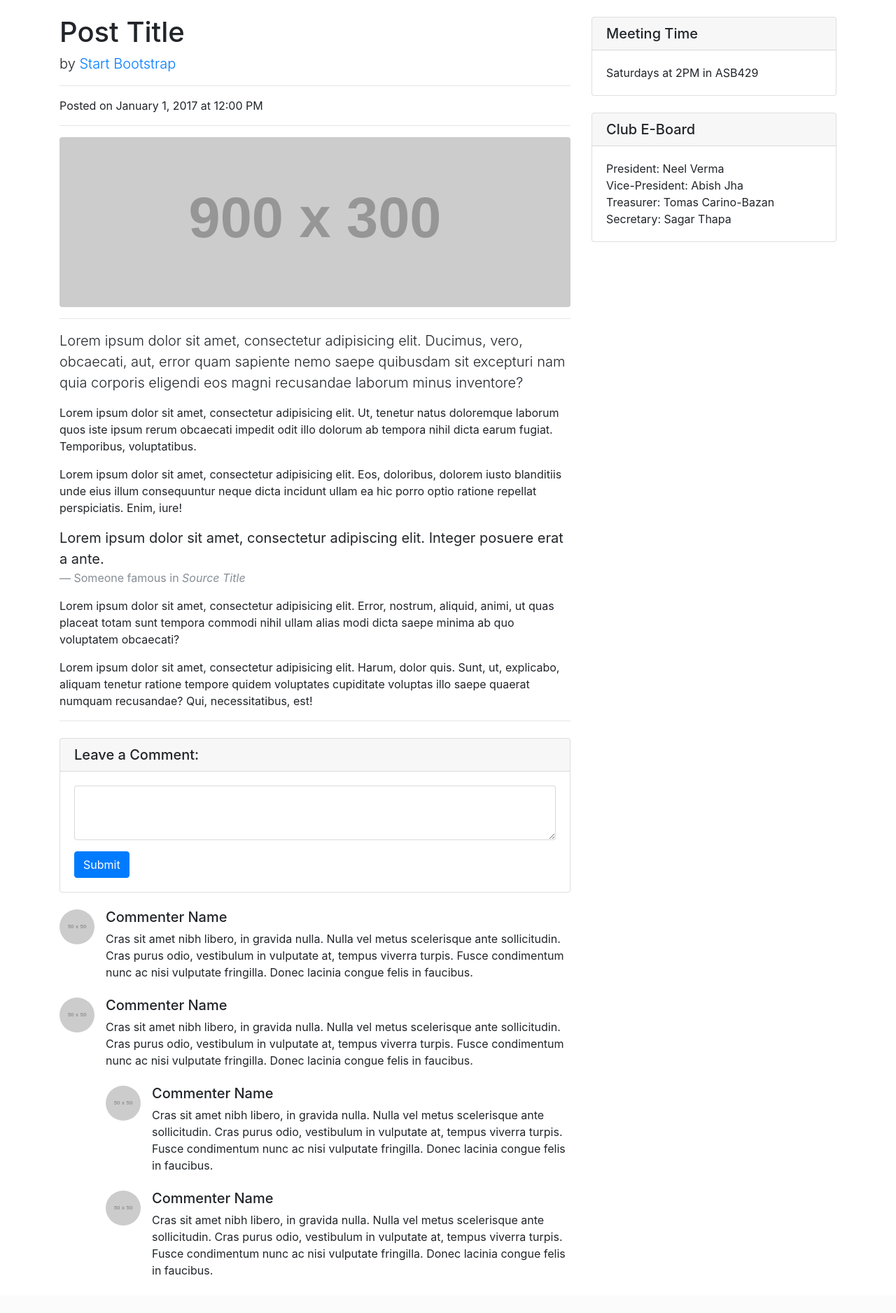
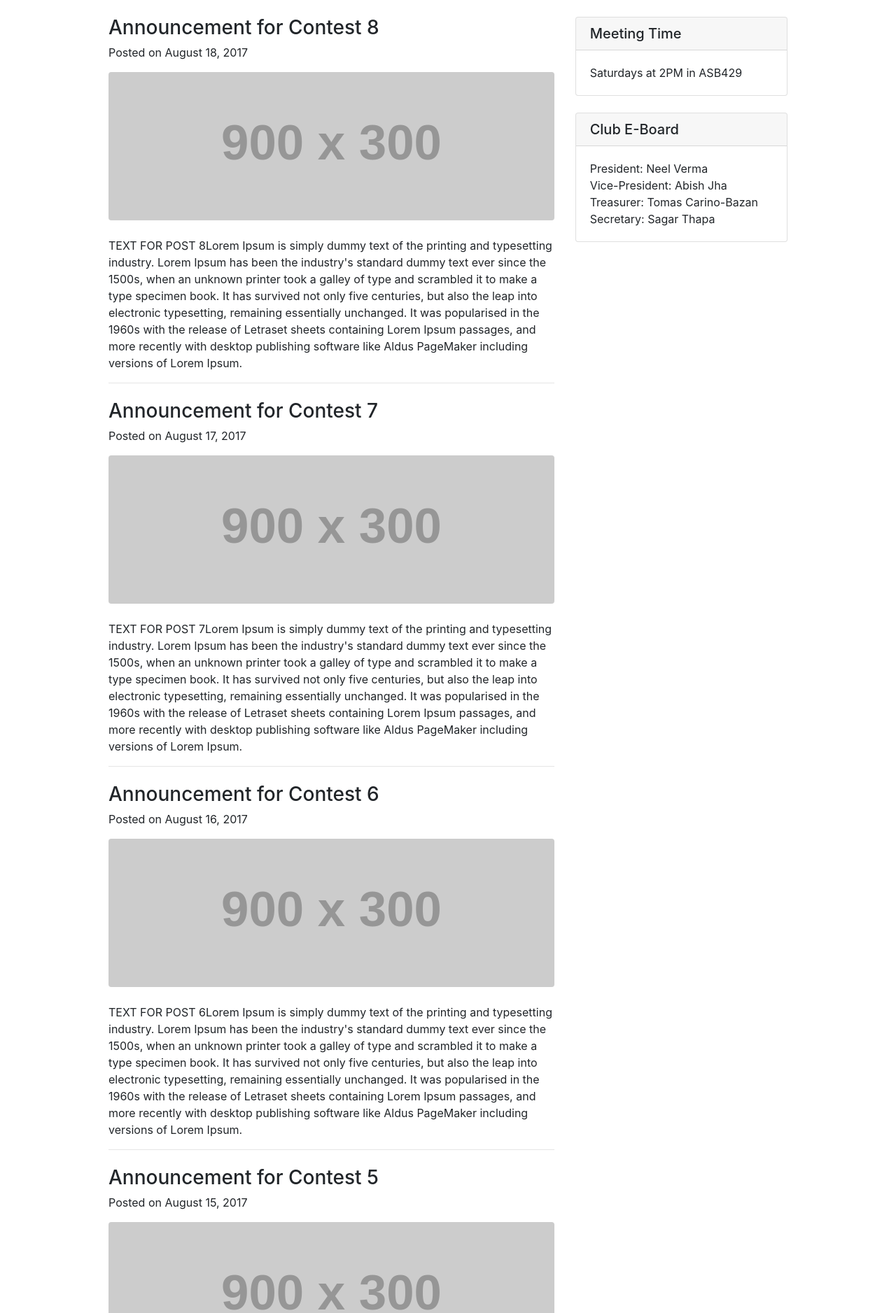
Before and after one commit to satirmo/Competitive-Programming-Club-Website, a Flask app: page / in a window 1280 px wide. Shown: the part 56-1933 px from the top of the page at 70% size. Before the commit the page ends 1879 px from the top, so only its background shows below. Run offline with Flask 2, Linux system fonts and the light colour scheme; data comes from the database, SQL or seed files in the repository; both versions use the stored data as it was after the commit; grey boxes labelled with a size stand in for pictures from a placeholder-image service; parts of the project's set-up code (start-up, migrations or seed data) failed here and were passed over; some libraries are stand-ins or nearby versions.

Commit message:
Modify home page

```diff
--- a/app.py
+++ b/app.py
@@ -10,7 +10,27 @@ app = Flask( __name__ );
 
 @app.route( "/", methods = [ "GET" ] )
 def index() :
-	return render_template( "index.html" );
+	connection = sql.connect( "database.db" );
+	connection.row_factory = sql.Row;
+
+	cursor = connection.cursor();
+
+	cursor.execute( "SELECT * FROM announcements" );
+	tmpAnnouncements = sorted( cursor.fetchall(), key = lambda tup: tup[2], reverse = True );
+
+	announcements = [];
+
+	for tmpAnnouncement in tmpAnnouncements :
+		if tmpAnnouncement[3] == 1 :
+			announcement = dict( tmpAnnouncement );
+			announcement['fecha'] = utilityFunctions.convertToTextDate( announcement['fecha'] );
+
+			announcements.append( announcement );
+
+		if len( announcements ) == 5 :
+			break;
+
+	return render_template( "index.html", announcements = announcements );
 
 @app.route( "/layout/", methods = [ "GET" ] )
 def layout() :
@@ -164,7 +184,7 @@ if __name__ == '__main__':
 	app.config["MAIL_USE_SSL"] = True
 	app.config['MAIL_USE_TLS'] = False
 	app.config["MAIL_USERNAME"] = 'tshurehog@gmail.com'
-	app.config["MAIL_PASSWORD"] = 'tshurehog1'
+	app.config["MAIL_PASSWORD"] = 'thisistotallymypassword'
 	mail.init_app(app)
 
 	app.run(debug = True, port = 5001 )
--- a/templates/contest.html
+++ b/templates/contest.html
@@ -10,7 +10,7 @@
 {% endblock %}
 
 {% block content %}
-    <div class="container" style="max-width:1000px">
+    <div class="container">
         <!-- Title -->
         <h1 class="mt-4">{{ contest['title'] }}</h1>
 
--- a/templates/index.html
+++ b/templates/index.html
@@ -10,87 +10,21 @@
 {% block content %}
     <div class="row">
         <div class="col-lg-8">
-            <!-- Title -->
-            <h1 class="mt-4">Post Title</h1>
+            {% for announcement in announcements %}
+                <h3 class="mt-4">{{ announcement['title'] }}</h3>
 
-            <!-- Author -->
-            <p class="lead">by <a href="#">Start Bootstrap</a></p>
+                <!-- Date/Time -->
+                <p>Posted on {{ announcement['fecha'] }}</p>
 
-            <hr>
+                <img class="img-fluid rounded" src="http://placehold.it/900x300" alt="">
 
-            <!-- Date/Time -->
-            <p>Posted on January 1, 2017 at 12:00 PM</p>
+                <br style="clear:both">
+                <br>
 
-            <hr>
+                <p>{{ announcement['post'] }}</p>
 
-            <!-- Preview Image -->
-            <img class="img-fluid rounded" src="http://placehold.it/900x300" alt="">
-
-            <hr>
-
-            <!-- Post Content -->
-            <p class="lead">Lorem ipsum dolor sit amet, consectetur adipisicing elit. Ducimus, vero, obcaecati, aut, error quam sapiente nemo saepe quibusdam sit excepturi nam quia corporis eligendi eos magni recusandae laborum minus inventore?</p>
-
-            <p>Lorem ipsum dolor sit amet, consectetur adipisicing elit. Ut, tenetur natus doloremque laborum quos iste ipsum rerum obcaecati impedit odit illo dolorum ab tempora nihil dicta earum fugiat. Temporibus, voluptatibus.</p>
-
-            <p>Lorem ipsum dolor sit amet, consectetur adipisicing elit. Eos, doloribus, dolorem iusto blanditiis unde eius illum consequuntur neque dicta incidunt ullam ea hic porro optio ratione repellat perspiciatis. Enim, iure!</p>
-
-            <blockquote class="blockquote">
-                <p class="mb-0">Lorem ipsum dolor sit amet, consectetur adipiscing elit. Integer posuere erat a ante.</p>
-                <footer class="blockquote-footer">Someone famous in
-                    <cite title="Source Title">Source Title</cite>
-                </footer>
-            </blockquote>
-
-            <p>Lorem ipsum dolor sit amet, consectetur adipisicing elit. Error, nostrum, aliquid, animi, ut quas placeat totam sunt tempora commodi nihil ullam alias modi dicta saepe minima ab quo voluptatem obcaecati?</p>
-
-            <p>Lorem ipsum dolor sit amet, consectetur adipisicing elit. Harum, dolor quis. Sunt, ut, explicabo, aliquam tenetur ratione tempore quidem voluptates cupiditate voluptas illo saepe quaerat numquam recusandae? Qui, necessitatibus, est!</p>
-
-            <hr>
-
-            <!-- Comments Form -->
-            <div class="card my-4">
-                <h5 class="card-header">Leave a Comment:</h5>
-                <div class="card-body">
-                    <form>
-                        <div class="form-group">
-                            <textarea class="form-control" rows="3"></textarea>
-                        </div>
-                        <button type="submit" class="btn btn-primary">Submit</button>
-                    </form>
-                </div>
-            </div>
-
-            <!-- Single Comment -->
-            <div class="media mb-4">
-                <img class="d-flex mr-3 rounded-circle" src="http://placehold.it/50x50" alt="">
-                <div class="media-body">
-                    <h5 class="mt-0">Commenter Name</h5> Cras sit amet nibh libero, in gravida nulla. Nulla vel metus scelerisque ante sollicitudin. Cras purus odio, vestibulum in vulputate at, tempus viverra turpis. Fusce condimentum nunc ac nisi vulputate fringilla. Donec lacinia congue felis in faucibus.
-                </div>
-            </div>
-
-                        <!-- Comment with nested comments -->
-            <div class="media mb-4">
-                <img class="d-flex mr-3 rounded-circle" src="http://placehold.it/50x50" alt="">
-                <div class="media-body">
-                    <h5 class="mt-0">Commenter Name</h5> Cras sit amet nibh libero, in gravida nulla. Nulla vel metus scelerisque ante sollicitudin. Cras purus odio, vestibulum in vulputate at, tempus viverra turpis. Fusce condimentum nunc ac nisi vulputate fringilla. Donec lacinia congue felis in faucibus.
-
-                    <div class="media mt-4">
-                        <img class="d-flex mr-3 rounded-circle" src="http://placehold.it/50x50" alt="">
-                        <div class="media-body">
-                            <h5 class="mt-0">Commenter Name</h5> Cras sit amet nibh libero, in gravida nulla. Nulla vel metus scelerisque ante sollicitudin. Cras purus odio, vestibulum in vulputate at, tempus viverra turpis. Fusce condimentum nunc ac nisi vulputate fringilla. Donec lacinia congue felis in faucibus.
-                        </div>
-                    </div>
-
-                    <div class="media mt-4">
-                        <img class="d-flex mr-3 rounded-circle" src="http://placehold.it/50x50" alt="">
-                        <div class="media-body">
-                            <h5 class="mt-0">Commenter Name</h5> Cras sit amet nibh libero, in gravida nulla. Nulla vel metus scelerisque ante sollicitudin. Cras purus odio, vestibulum in vulputate at, tempus viverra turpis. Fusce condimentum nunc ac nisi vulputate fringilla. Donec lacinia congue felis in faucibus.
-                        </div>
-                    </div>
-
-                </div>
-            </div>
+                <hr>
+            {% endfor %}
         </div>
 
         <!-- Sidebar Widgets Column -->
--- a/templates/layout.html
+++ b/templates/layout.html
@@ -45,7 +45,7 @@
     </nav>
 
     <!-- Page Content -->
-    <div class="container">
+    <div class="container" style="max-width:1000px">
         {% block content %}{% endblock %}
     </div>
     <!-- /.container -->
--- a/utilityFunctions.py
+++ b/utilityFunctions.py
@@ -16,7 +16,6 @@ def validateContactForm( form ) :
 	subject = form['subject'];
 	message = form['message'];
 
-	print( firstName, lastName, email, subject, message );
 	return True;
 	return validateEmail( email );
 
```
Also changed, not shown: databaseManagement.py (+12 -0 lines), database.db (added), 2 other files.
